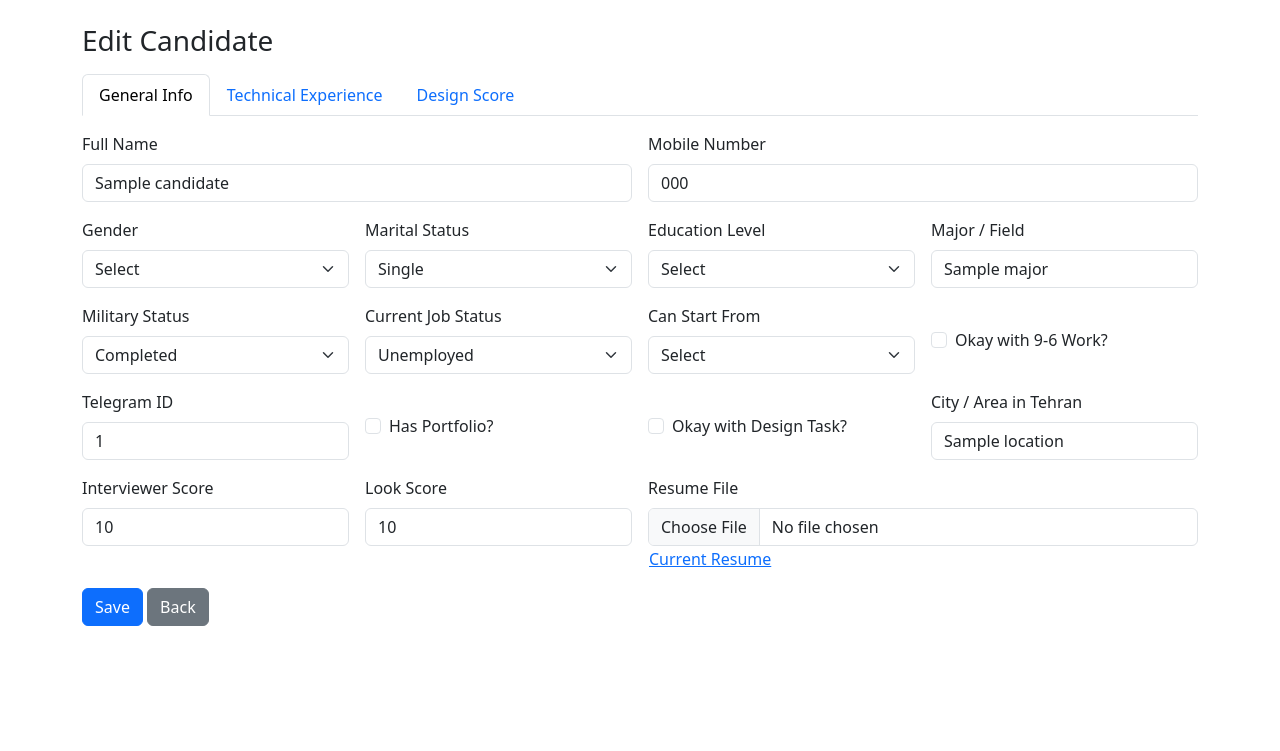
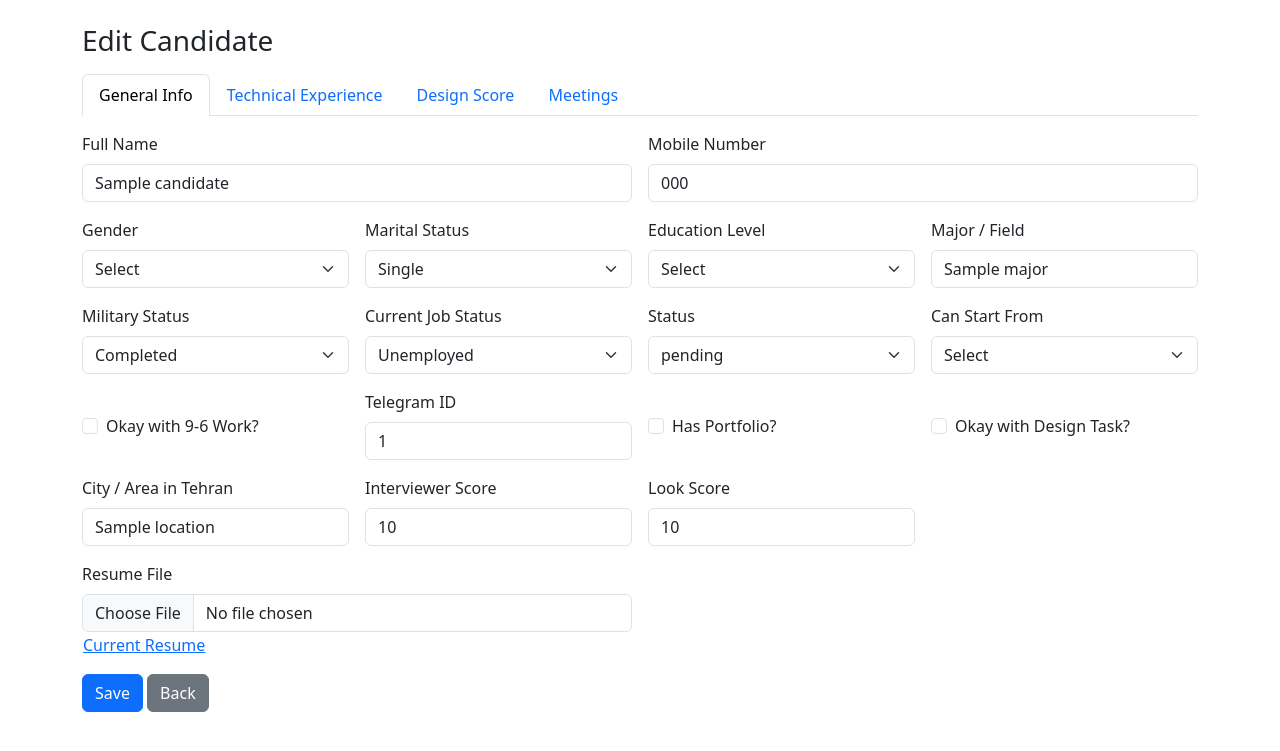
Before and after one commit to Peyman-Products/resume, a Flask app: template templates/edit.html in a window 1280 px wide. Shown: the top 751 px of the page. Run offline with Flask 3, Linux system fonts and the light colour scheme; the template is opened without the code that fills it: most values are stand-ins (such as "Sample title", 1, 10 or a date in 2020).

Commit message:
Add status field and meetings tab

```diff
--- a/app.py
+++ b/app.py
@@ -55,7 +55,13 @@ COLUMNS = [
     'exp_dashboard_b2b', 'exp_dynamic_reports', 'exp_role_based_access',
     'exp_pos_mobile', 'exp_data_sync', 'exp_multistep_forms',
     'exp_low_digital_users', 'exp_multilingual', 'exp_portfolio_relevant',
-    'interviewer_score', 'design_score', 'look_score', 'resume_file', 'total_score'
+    'interviewer_score', 'design_score', 'look_score', 'resume_file', 'total_score',
+    'status',
+    'meeting1_date', 'meeting1_day', 'meeting1_time',
+    'meeting2_date', 'meeting2_day', 'meeting2_time',
+    'meeting3_date', 'meeting3_day', 'meeting3_time',
+    'meeting4_date', 'meeting4_day', 'meeting4_time',
+    'meeting5_date', 'meeting5_day', 'meeting5_time'
 ]
 
 app = Flask(__name__)
@@ -176,7 +182,13 @@ def add_candidate():
         'exp_pos_mobile':'', 'exp_data_sync':'', 'exp_multistep_forms':'',
         'exp_low_digital_users':'', 'exp_multilingual':'', 'exp_portfolio_relevant':'',
         'interviewer_score':'0', 'design_score':'0', 'look_score':'0',
-        'resume_file': stored_resume, 'total_score':''
+        'resume_file': stored_resume, 'total_score':'',
+        'status':'pending',
+        'meeting1_date':'', 'meeting1_day':'', 'meeting1_time':'',
+        'meeting2_date':'', 'meeting2_day':'', 'meeting2_time':'',
+        'meeting3_date':'', 'meeting3_day':'', 'meeting3_time':'',
+        'meeting4_date':'', 'meeting4_day':'', 'meeting4_time':'',
+        'meeting5_date':'', 'meeting5_day':'', 'meeting5_time':''
     }
     df = pd.concat([df, pd.DataFrame([new_row])], ignore_index=True)
     write_data(df)
--- a/templates/edit.html
+++ b/templates/edit.html
@@ -18,6 +18,9 @@
       </li>
       <li class="nav-item">
         <button class="nav-link" data-bs-toggle="tab" data-bs-target="#tabDesign" type="button">Design Score</button>
+      </li>
+      <li class="nav-item">
+        <button class="nav-link" data-bs-toggle="tab" data-bs-target="#tabMeetings" type="button">Meetings</button>
       </li>
     </ul>
 
@@ -78,6 +81,16 @@
               <option {% if candidate.job_status=='Employed' %}selected{% endif %}>Employed</option>
               <option {% if candidate.job_status=='Freelancer' %}selected{% endif %}>Freelancer</option>
               <option {% if candidate.job_status=='Unemployed' %}selected{% endif %}>Unemployed</option>
+            </select>
+          </div>
+          <div class="col-md-3">
+            <label class="form-label">Status</label>
+            <select name="status" class="form-select">
+              <option value="pending" {% if candidate.status=='pending' or candidate.status=='' %}selected{% endif %}>pending</option>
+              <option value="called" {% if candidate.status=='called' %}selected{% endif %}>called</option>
+              <option value="Online meeting" {% if candidate.status=='Online meeting' %}selected{% endif %}>Online meeting</option>
+              <option value="offline meeting" {% if candidate.status=='offline meeting' %}selected{% endif %}>offline meeting</option>
+              <option value="rejected" {% if candidate.status=='rejected' %}selected{% endif %}>rejected</option>
             </select>
           </div>
           <div class="col-md-3">
@@ -187,6 +200,26 @@
           </div>
         </div>
       </div>
+      <div class="tab-pane fade" id="tabMeetings">
+        <div class="row g-3">
+          {% for i in range(1,6) %}
+          <div class="col-12 d-flex align-items-end mb-2">
+            <div class="me-2">
+              <label class="form-label">Date {{ i }}</label>
+              <input type="text" name="meeting{{ i }}_date" value="{{ candidate['meeting' ~ i ~ '_date'] }}" class="form-control">
+            </div>
+            <div class="me-2">
+              <label class="form-label">Day</label>
+              <input type="text" name="meeting{{ i }}_day" value="{{ candidate['meeting' ~ i ~ '_day'] }}" class="form-control">
+            </div>
+            <div>
+              <label class="form-label">Time</label>
+              <input type="time" name="meeting{{ i }}_time" value="{{ candidate['meeting' ~ i ~ '_time'] }}" class="form-control">
+            </div>
+          </div>
+          {% endfor %}
+        </div>
+      </div>
     </div>
     <div class="mt-3">
       <button class="btn btn-primary">Save</button>
```
Also changed, not shown: templates/index.html (+15 -0 lines).
